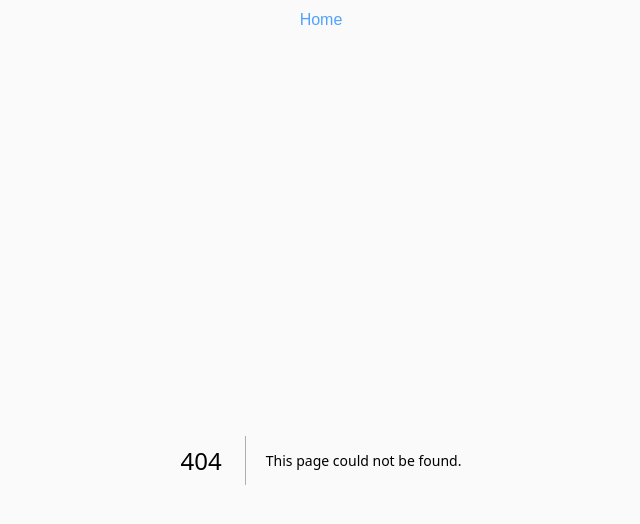
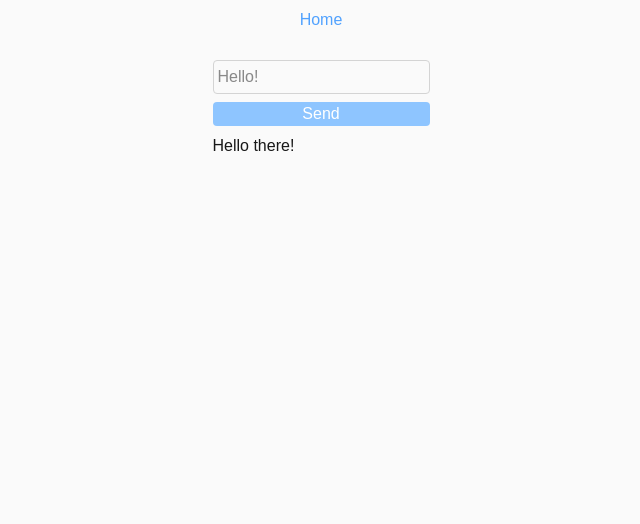
Before and after one commit to ruslan-sedziukh/learning-playground, a Next.js app in the folder workspaces/next-js/: page /react19/useOptimistic in a window 1280 px wide. Before the commit this address had no page. Shown: the top 524 px of the page, without its empty margins (319-959 px from the left). Built offline with nearby package versions, Linux system fonts and the light colour scheme.

Commit message:
Add example for useOptimistic

```diff
--- a/workspaces/next-js/src/app/page.tsx
+++ b/workspaces/next-js/src/app/page.tsx
@@ -36,6 +36,15 @@ const sections: SectionData[] = [
       },
     ],
   },
+  {
+    heading: 'React 19',
+    links: [
+      {
+        href: 'react19/useOptimistic',
+        text: 'useOptimistic',
+      },
+    ],
+  },
 ]
 
 export default function Home() {
--- /dev/null
+++ b/workspaces/next-js/src/app/react19/useOptimistic/_components/OptimisticForm/OptimisticForm.tsx
@@ -0,0 +1,92 @@
+'use client'
+
+import { useOptimistic, useState, useRef } from 'react'
+import { deliverMessage } from './action'
+import Button from '@/components/Button'
+import Input from '@/components/Input'
+
+type Message = {
+  text: string
+  sending: boolean
+  key: number
+}
+
+function Thread({
+  messages,
+  sendMessage,
+}: {
+  messages: Message[]
+  sendMessage: (formData: FormData) => Promise<void>
+}) {
+  const formRef = useRef<HTMLFormElement>(null)
+
+  async function formAction(formData: FormData) {
+    console.log('action called')
+
+    const message = formData.get('message')?.toString()
+
+    addOptimisticMessage(message || '')
+
+    formRef?.current?.reset()
+
+    await sendMessage(formData)
+  }
+
+  const [optimisticMessages, addOptimisticMessage] = useOptimistic(
+    messages,
+    (state, newMessage: string) => [
+      ...state,
+      {
+        text: newMessage,
+        sending: true,
+        key: messages[messages.length - 1].key + 1,
+      },
+    ]
+  )
+
+  return (
+    <div className="flex flex-col gap-2">
+      <form ref={formRef} action={formAction} className="flex flex-col gap-2">
+        <Input
+          type="text"
+          name="message"
+          placeholder="Hello!"
+          onChange={() => console.log('change')}
+        />
+
+        <Button type="submit">Send</Button>
+      </form>
+
+      {optimisticMessages.map((message: Message, index: number) => (
+        <div key={index}>
+          {message.text}
+
+          {!!message.sending && <small> (Sending...)</small>}
+        </div>
+      ))}
+    </div>
+  )
+}
+
+export default function OptimisticForm() {
+  const [messages, setMessages] = useState([
+    { text: 'Hello there!', sending: false, key: 1 },
+  ])
+
+  async function sendMessage(formData: FormData) {
+    const sentMessage = await deliverMessage(
+      formData.get('message')?.toString() || ''
+    )
+
+    setMessages((messages: Message[]) => [
+      ...messages,
+      {
+        text: sentMessage,
+        sending: false,
+        key: messages[messages.length - 1].key + 1,
+      },
+    ])
+  }
+
+  return <Thread messages={messages} sendMessage={sendMessage} />
+}
--- /dev/null
+++ b/workspaces/next-js/src/app/react19/useOptimistic/_components/OptimisticForm/action.ts
@@ -0,0 +1,4 @@
+export async function deliverMessage(message: string) {
+  await new Promise((res) => setTimeout(res, 1000))
+  return message
+}
--- /dev/null
+++ b/workspaces/next-js/src/app/react19/useOptimistic/page.tsx
@@ -0,0 +1,7 @@
+import OptimisticForm from './_components/OptimisticForm/OptimisticForm'
+
+const Page = () => {
+  return <OptimisticForm />
+}
+
+export default Page
--- a/workspaces/next-js/src/components/Button/Button.tsx
+++ b/workspaces/next-js/src/components/Button/Button.tsx
@@ -1,4 +1,4 @@
-import { MouseEventHandler, ReactNode, Ref } from 'react'
+import { ButtonHTMLAttributes, MouseEventHandler, ReactNode, Ref } from 'react'
 import { twJoin, twMerge } from 'tailwind-merge'
 
 type Props = {
@@ -7,7 +7,7 @@ type Props = {
   active?: boolean
   ref?: Ref<HTMLButtonElement>
   className?: string
-}
+} & ButtonHTMLAttributes<HTMLButtonElement>
 
 const Button = ({
   children,
@@ -15,6 +15,7 @@ const Button = ({
   active = true,
   ref,
   className,
+  ...res
 }: Props) => {
   const ownClasses = twJoin(
     'rounded cursor-pointer px-2 text-white',
@@ -26,6 +27,7 @@ const Button = ({
       className={twMerge(ownClasses, className)}
       onClick={active ? onClick : undefined}
       ref={ref || undefined}
+      {...res}
     >
       {children}
     </button>
--- /dev/null
+++ b/workspaces/next-js/src/components/Input/Input.tsx
@@ -0,0 +1,16 @@
+type Props = React.ComponentProps<'input'>
+
+const Input = ({ type, name, placeholder, onChange, ...res }: Props) => {
+  return (
+    <input
+      className="border p-1 rounded border-neutral-300 outline-blue-300"
+      type={type}
+      name={name}
+      placeholder={placeholder}
+      onChange={onChange}
+      {...res}
+    />
+  )
+}
+
+export default Input
--- /dev/null
+++ b/workspaces/next-js/src/components/Input/index.ts
@@ -0,0 +1,2 @@
+export * from './Input'
+export { default } from './Input'
```
